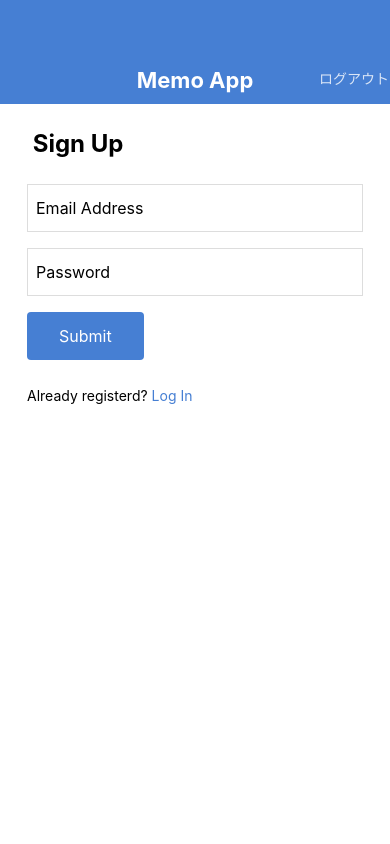
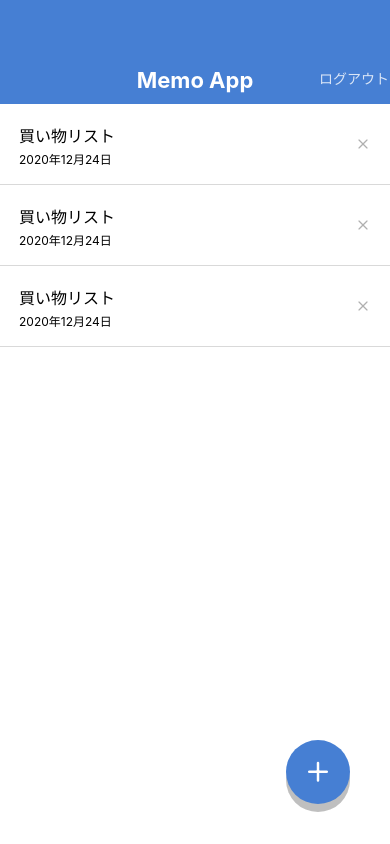
Before and after one commit to YukiMatsuoka0808/memoapp, a React Native app: screen / in a window 390 px wide. Built offline with nearby package versions, Linux system fonts and the light colour scheme.

Commit message:
Memo components touchable

```diff
--- a/App.jsx
+++ b/App.jsx
@@ -1,14 +1,13 @@
 import React from 'react';
-// import MemoListScreen from './src/screens/MemoListScreen';
+import MemoListScreen from './src/screens/MemoListScreen';
 // import MemoDetailScreen from './src/screens/MemoDetailScreen';
 // import MemoEditScreen from './src/screens/MemoEditScreen';
 // import MemoCreateScreen from './src/screens/MemoCreateScreen';
-//import LoginScreen from './src/screens/LoginScreen';
-
-import SignUpScreen from './src/screens/SignUpScreen';
+// import LoginScreen from './src/screens/LoginScreen';
+// import SignUpScreen from './src/screens/SignUpScreen';
 
 export default function App() {
   return (
-    <SignUpScreen />
+    <MemoListScreen />
   );
 }
--- a/src/components/Button.jsx
+++ b/src/components/Button.jsx
@@ -1,20 +1,28 @@
 import React from 'react';
-import { View, Text, StyleSheet } from 'react-native';
+import {
+  TouchableOpacity, Text, StyleSheet,
+} from 'react-native';
 
-import { string } from 'prop-types';
+import { string, func } from 'prop-types';
 
-export default function Button(props){
-  const { label } = props;/** buttonlabelを親のコンポーネントから渡せるようにする */
-  //propsを使って、labelというプロパティを受け取っている。
+export default function Button(props) {
+  const { label, onPress } = props;
+  /** buttonlabelを親のコンポーネントから渡せるようにする */
+  // propsを使って、labelというプロパティを受け取っている。
   return (
-    <View style={styles.buttoncontainer}>
-    <Text style={styles.buttonlabel}>{label}</Text>
-  </View>
+    <TouchableOpacity style={styles.buttoncontainer} onPress={onPress}>
+      <Text style={styles.buttonlabel}>{label}</Text>
+    </TouchableOpacity>
   );
 }
 
 Button.propTypes = {
   label: string.isRequired,
+  onPress: func,
+};
+
+Button.defaultProps = {
+  onPress: null,
 };
 
 const styles = StyleSheet.create({
--- a/src/components/CircleButton.jsx
+++ b/src/components/CircleButton.jsx
@@ -1,15 +1,15 @@
 import React from 'react';
-import { View, StyleSheet } from 'react-native';
-import { string, shape } from 'prop-types';
+import { StyleSheet, TouchableOpacity } from 'react-native';
+import { string, shape, } from 'prop-types';
 
 import { Feather } from '@expo/vector-icons';
 
 export default function CircleButton(props) {
   const { style, name } = props;
   return (
-    <View style={[styles.circleButton, style]}>
+    <TouchableOpacity style={[styles.circleButton, style]}>
       <Feather name={name} size={30} color="white" />
-    </View>
+    </TouchableOpacity>
   );
 }
 
--- a/src/components/MemoList.jsx
+++ b/src/components/MemoList.jsx
@@ -1,6 +1,8 @@
 import { Feather } from '@expo/vector-icons';
 import React from 'react';
-import { View, Text, StyleSheet } from 'react-native';
+import {
+  View, Text, StyleSheet, TouchableOpacity,
+} from 'react-native';
 
 export default function MemoList() {
   return (
@@ -10,9 +12,11 @@
           <Text style={styles.memoListItemTitle}>買い物リスト</Text>
           <Text style={styles.memoListItemDate}>2020年12月24日</Text>
         </View>
+        <TouchableOpacity>
           <View>
             <Feather name="x" size={16} color="#B0B0B0" />
           </View>
+        </TouchableOpacity>
       </View>
 
       <View style={styles.memoListItem}>
@@ -20,9 +24,11 @@
           <Text style={styles.memoListItemTitle}>買い物リスト</Text>
           <Text style={styles.memoListItemDate}>2020年12月24日</Text>
         </View>
+        <TouchableOpacity>
           <View>
             <Feather name="x" size={16} color="#B0B0B0" />
           </View>
+        </TouchableOpacity>
       </View>
 
       <View style={styles.memoListItem}>
@@ -30,9 +36,11 @@
           <Text style={styles.memoListItemTitle}>買い物リスト</Text>
           <Text style={styles.memoListItemDate}>2020年12月24日</Text>
         </View>
+        <TouchableOpacity>
           <View>
             <Feather name="x" size={16} color="#B0B0B0" />
           </View>
+        </TouchableOpacity>
       </View>
     </View>
   );
--- a/src/screens/SignUpScreen.jsx
+++ b/src/screens/SignUpScreen.jsx
@@ -1,6 +1,6 @@
 import React from 'react';
 import {
-  View, Text, StyleSheet, TextInput,
+  View, Text, StyleSheet, TextInput, TouchableOpacity,
 } from 'react-native';
 
 import Button from '../components/Button';
@@ -17,7 +17,9 @@
         <Button label="Submit" />
         <View style={styles.footer}>
           <Text style={styles.footerText}>Already registerd? </Text>
-          <Text style={styles.footerLink}>Log In</Text>
+          <TouchableOpacity>
+            <Text style={styles.footerLink}>Log In.</Text>
+          </TouchableOpacity>
         </View>
       </View>
     </View>
```
Also changed, not shown: src/screens/LoginScreen.jsx (+5 -3 lines), src/screens/MemoEditScreen.jsx (line endings or trailing spaces). Lines whose indentation alone changed are shown as unchanged.
